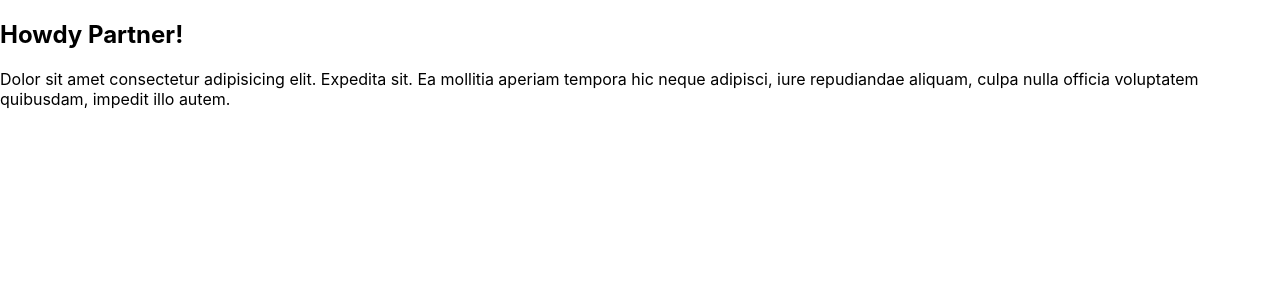
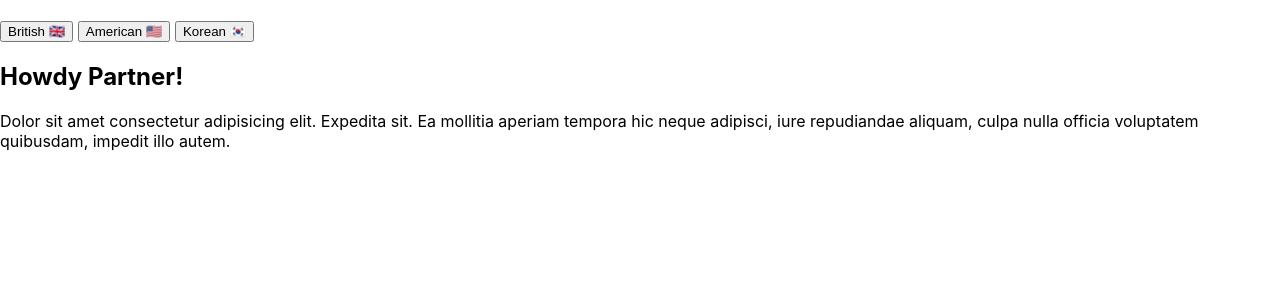
Before and after one commit to holly257/React-Playground, a React (Create React App) app: page / in a window 1280 px wide. Shown: the top 300 px of the page. Built offline with nearby package versions, Linux system fonts and the light colour scheme.

Commit message:
added lang control buttons

```diff
--- a/src/lang-context/AppLang.js
+++ b/src/lang-context/AppLang.js
@@ -1,10 +1,13 @@
 import React, { Component } from 'react';
 import Child from './Child/Child';
+import LangControls from './LangControls/LangControls';
 
 export default class AppLang extends Component {
     render() {
         return (
             <div className='AppLang'>
+                <br />
+                <LangControls />
                 <Child />
             </div>
         )
--- /dev/null
+++ b/src/lang-context/LangControls/LangControls.js
@@ -0,0 +1,22 @@
+import React from 'react'
+
+export default function LangControls(props) {
+  return (
+    <>
+      <button>
+        British{' '}
+        <span role='img' aria-label='en-GB'>🇬🇧</span>
+      </button>
+      {' '}
+      <button>
+        American{' '}
+        <span role='img' aria-label='en-US'>🇺🇸</span>
+      </button>
+      {' '}
+      <button>
+        Korean{' '}
+        <span role='img' aria-label='ko'>🇰🇷</span>
+      </button>
+    </>
+  );
+}
```
